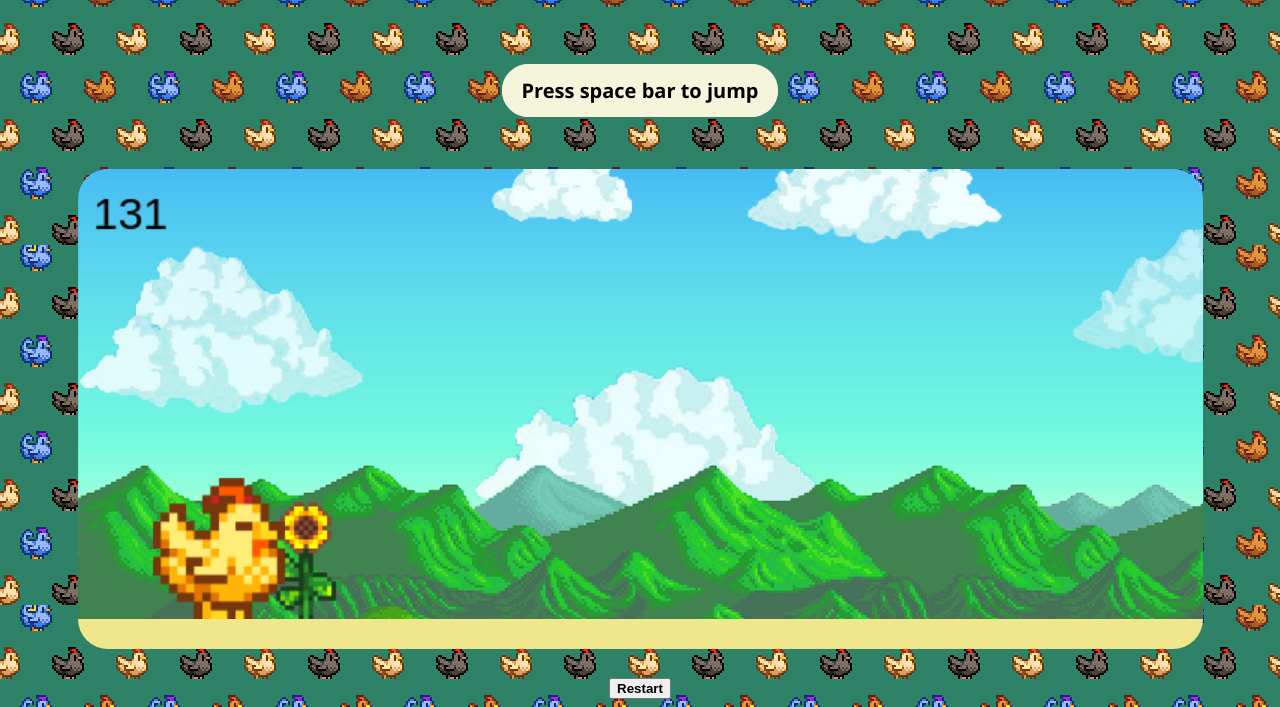
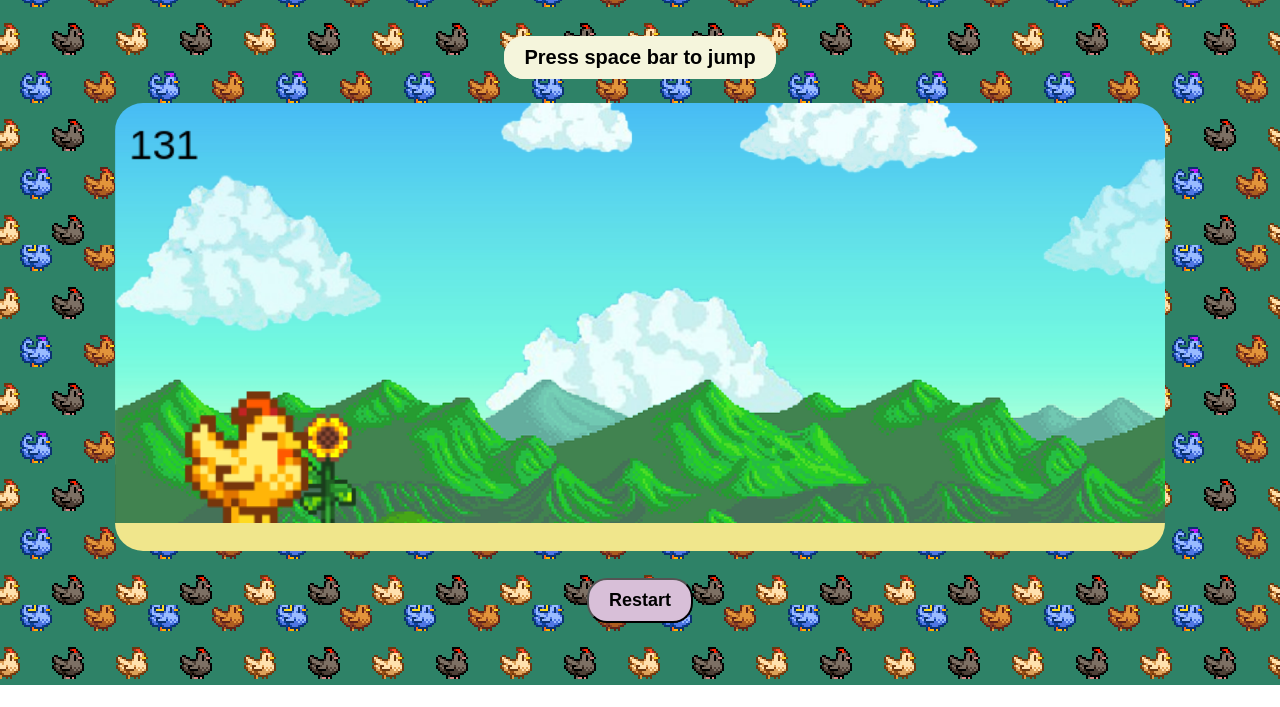
Before and after one commit to JonDhale-GitHub/Chicken-Run-Project, a plain HTML site: page index.html in a window 1280 px wide. Shown: the part 115-822 px from the top of the page. After the commit the page ends 800 px from the top, so only its background shows below. Drawn offline with Linux system fonts and the light colour scheme.

Commit message:
Update Chicken Run.css

```diff
--- a/Chicken Run.css
+++ b/Chicken Run.css
@@ -10,28 +10,32 @@ body{
 }
 th, tr{
     font-size: 20px;
+    font-family: sans-serif;
     background-color: beige;
-    padding-top: 13px;
-    padding-bottom: 13px;
+    border-radius: 20px;
+    padding-top: 10px;
+    padding-bottom: 10px;
     padding-left: 20px;
     padding-right: 20px;
-    border-radius: 30px;
-}
-table{
-    border-spacing: 30px;
 }
 #center{
     margin-left: auto;
     margin-right: auto;
+}
+#restartButton{
+    text-align: center;
+    padding-top: 10px;
+    padding-bottom: 10px;
+    padding-left: 20px;
+    padding-right: 20px;
+    border-radius: 20px;
+    background-color: thistle;
+    font-size: large;
 }
 #board{
     background-image: url("Stardew Valley Mountains.png");
     background-size: cover;
     border-radius: 20px;
     border-bottom: 20px solid khaki;
-    zoom: 150%;
+    zoom: 140%;
 }
-
-#button { text-align: center;
-
-   }
```
